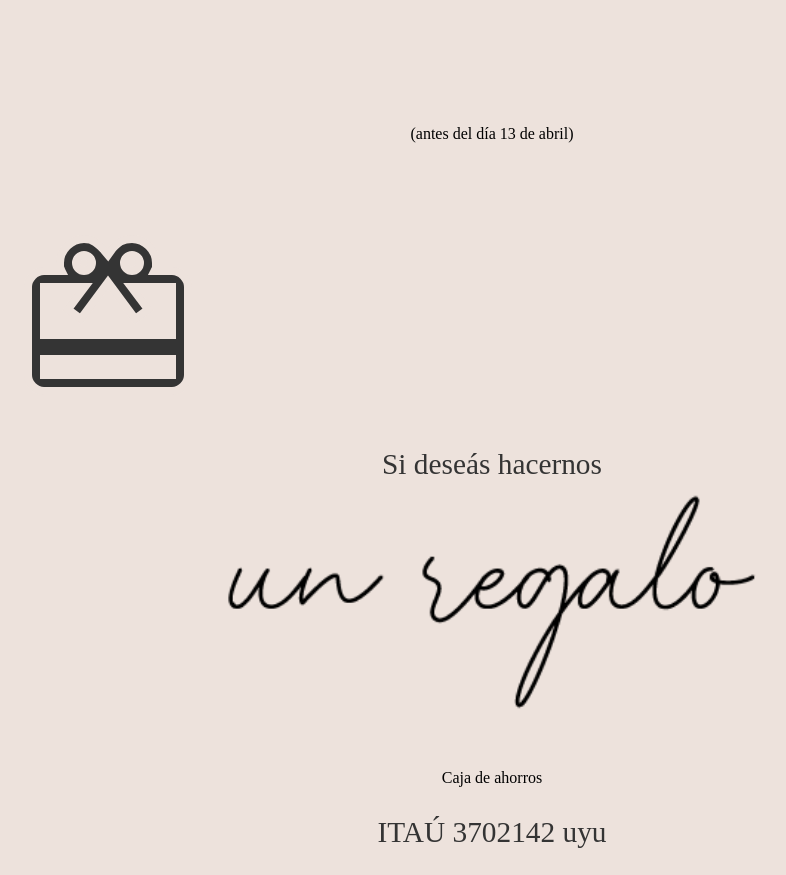
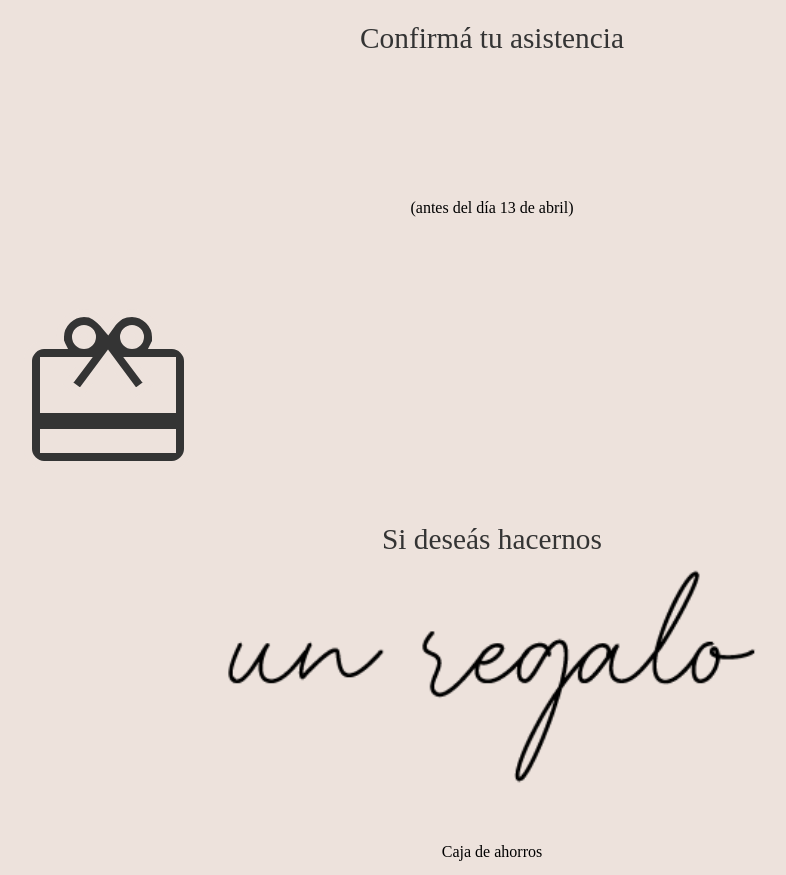
Before and after one commit to casamiento-invitacion/valeyjoaco, a plain HTML site: page index.html in a window 1280 px wide. Shown: the part 4206-5081 px from the top of the page, without its empty margins (148-934 px from the left). Drawn offline with Linux system fonts and the light colour scheme; a web font is replaced by a local one.

Commit message:
Add files via upload

```diff
--- a/estilos.css
+++ b/estilos.css
@@ -47,7 +47,7 @@ header img {
     margin-top: 3em;
     line-height: 24pt;
 }
-#frase h1 {
+#fecha h1 {
     margin-top: 1em;
     text-align: center;
     font-size: 20pt;
@@ -186,12 +186,12 @@ table {
     justify-content: center;
 }
 #asistencia h1 {
-    margin-top: 14em;
+    margin-top: 16em;
     text-align: center;
     position: relative;
 }
 #asistencia p {
-    margin-top: 8em;
+    margin-top: 9em;
     text-align: center;
 }
 #asistencia a {
```
